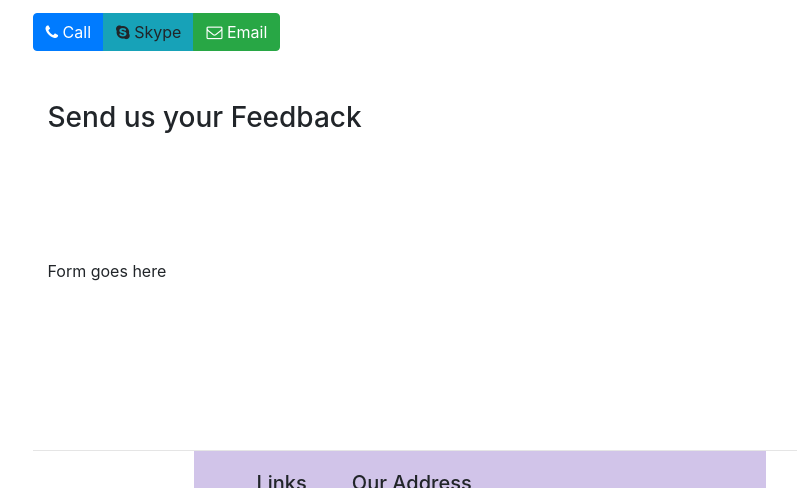
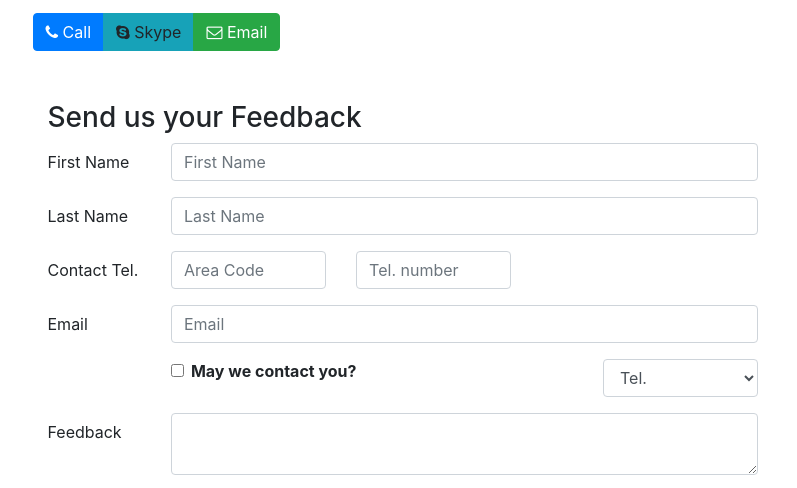
Before and after one commit to oknono/coursera_bootstrap, a website: page contactus.html in a window 1280 px wide. Shown: the part 735-1223 px from the top of the page, without its empty margins (160-957 px from the left). Drawn offline with nearby package versions, Linux system fonts and the light colour scheme.

Commit message:
Add feedback form

```diff
--- a/contactus.html
+++ b/contactus.html
@@ -96,7 +96,70 @@
                         <h3>Send us your Feedback</h3>
                     </div>
                     <div class="col-12 col-md-9">
-                        Form goes here
+                        <form>
+                            <div class="form-group row">
+                                <label for="firstname" class="col-md-2 col-form-label">First Name</label>
+                                <div class="col-md-10">
+                                    <input type="text" class="form-control" id="firstname" name="firstname"
+                                        placeholder="First Name">
+                                </div>
+                            </div>
+                            <div class="form-group row">
+                                <label for="lastname" class="col-md-2 col-form-label">Last Name</label>
+                                <div class="col-md-10">
+                                    <input type="text" class="form-control" id="lastname" name="lastname"
+                                        placeholder="Last Name">
+                                </div>
+
+                            </div>
+                            <div class="form-group row">
+                                <label for="telnum" class="col-12 col-md-2 col-form-label">Contact Tel.</label>
+                                <div class="col-5 col-md-3">
+                                    <input type="tel" class="form-control" id="areacode" name="areacode"
+                                        placeholder="Area Code">
+                                </div>
+                                <div class="col-5 col-md-3">
+                                    <input type="tel" class="form-control" id="telnum" name="telnum"
+                                        placeholder="Tel. number">
+                                </div>
+                            </div>
+                            <div class="form-group row">
+                                <label for="emailid" class=" col-md-2 col-form-label">Email</label>
+                                <div class="col-md-10">
+                                    <input type="email" class="form-control" id="emailid" name="emailid"
+                                        placeholder="Email">
+                                </div>
+                            </div>
+                            <div class="form-group row">
+                                <div class="col-md-6 offset-md-2">
+                                    <div class=form-check>
+                                        <input type="checkbox" class="form-check-input" name="approve" id="approve"
+                                            value="">
+                                        <label for="approve" class="form-check-label"><strong>May we contact
+                                                you?</strong></label>
+                                    </div>
+                                </div>
+                                <div class="col-md-3 offset-md-1">
+                                    <select class="form-control">
+                                        <option value="">Tel.</option>
+                                        <option value="">Email</option>
+                                    </select>
+                                </div>
+                            </div>
+                            <div class="form-group row">
+                                <label for="feedback" class=" col-md-2 col-form-label">Feedback</label>
+                                <div class="col-md-10">
+                                    <textarea class="form-control" id="feedback" name="feedback"
+                                        placeholder=""></textarea>
+                                </div>
+                            </div>
+                            <div class="form-group row">
+                                <div class="offset-md-2 col-md-2">
+                                    <button type="submit" class="btn btn-primary">Send Feedback</button>
+                                </div>
+                            </div>
+
+                        </form>
                     </div>
                     <div class="col-12 col-md">
                     </div>
```
